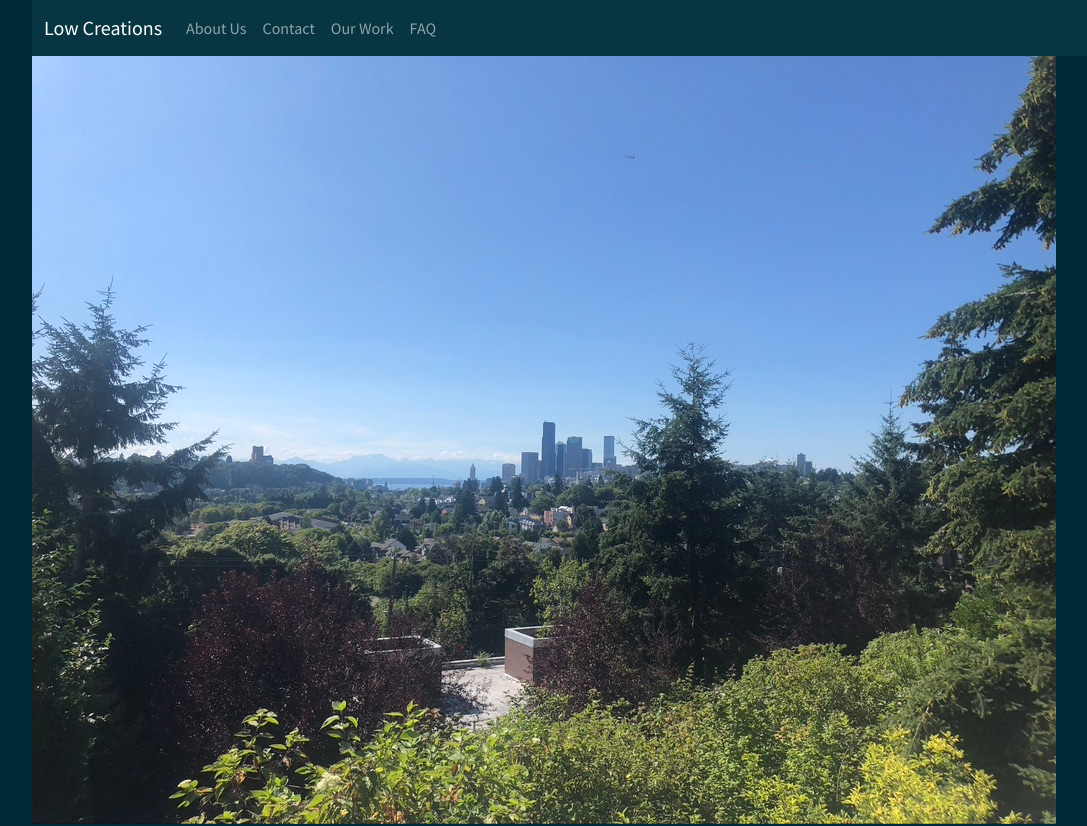
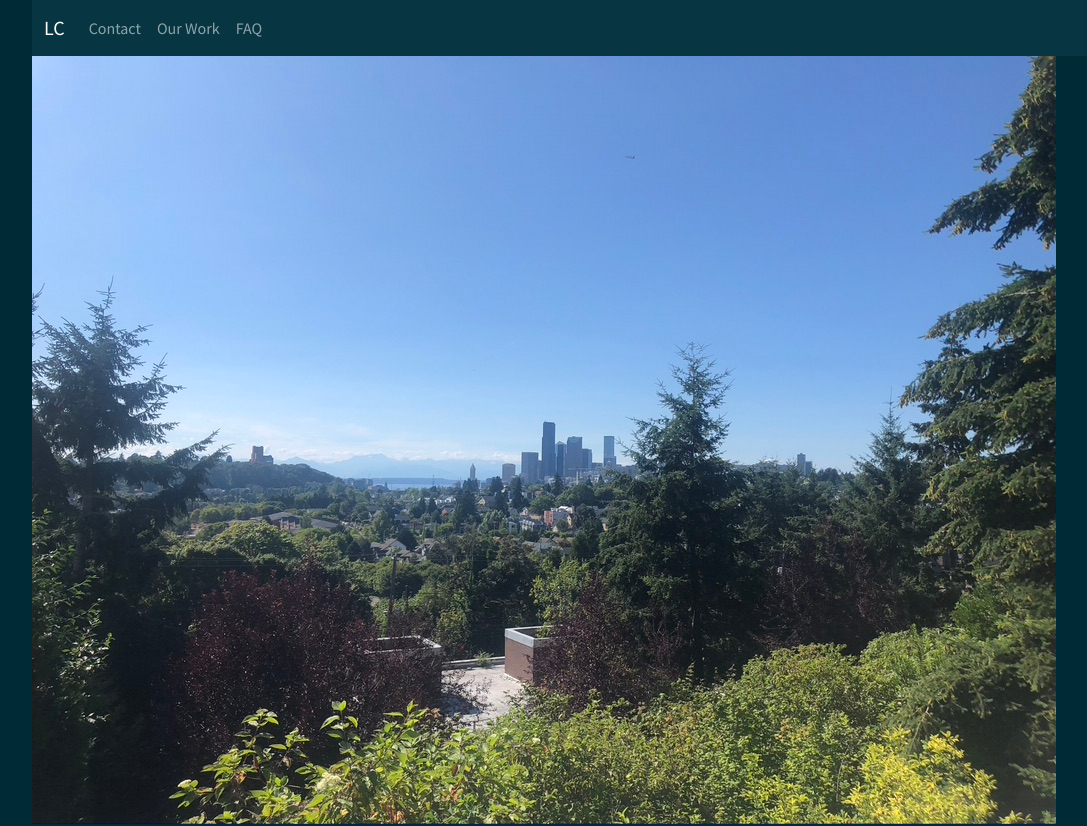
Before and after one commit to PeteLow-13/LowCreations, a React (Create React App) app: page / in a window 1280 px wide. Shown: the top 826 px of the page, without its empty margins (50-1137 px from the left). Built offline with nearby package versions, Linux system fonts and the light colour scheme.

Commit message:
single '

```diff
--- a/src/Components/Header.js
+++ b/src/Components/Header.js
@@ -1,25 +1,23 @@
 import React from 'react';
 import { Navbar, Nav, Container } from 'react-bootstrap';
 
-
 const Header = () => {
   return (
-    <Navbar collapseOnSelect expand="lg" bg="dark" variant="dark" >
+    <Navbar collapseOnSelect expand='lg' bg='dark' variant='dark'>
       <Container>
-      <Navbar.Brand href="/">Low Creations</Navbar.Brand>
-      <Navbar.Toggle aria-controls="responsive-navbar-nav" />
-      <Navbar.Collapse id="responsive-navbar-nav">
-        <Nav className="me-auto">
-          <Nav.Link href="/about">About Us</Nav.Link>
-          <Nav.Link href="/contact">Contact</Nav.Link>
-          <Nav.Link href="/work">Our Work</Nav.Link>
-          <Nav.Link href="/faq">FAQ</Nav.Link>
-          {/* <NavDropdown title="Dropdown" id="collasible-nav-dropdown">
+        <Navbar.Brand href='/'>LC</Navbar.Brand>
+        <Navbar.Toggle aria-controls='responsive-navbar-nav' />
+        <Navbar.Collapse id='responsive-navbar-nav'>
+          <Nav className='me-auto'>
+            {/* <Nav.Link href='/about'>About Us</Nav.Link> */}
+            <Nav.Link href='/contact'>Contact</Nav.Link>
+            <Nav.Link href='/work'>Our Work</Nav.Link>
+            <Nav.Link href='/faq'>FAQ</Nav.Link>
+            {/* <NavDropdown title="Dropdown" id="collasible-nav-dropdown">
 
           </NavDropdown> */}
-        </Nav>
-
-      </Navbar.Collapse>
+          </Nav>
+        </Navbar.Collapse>
       </Container>
     </Navbar>
   );
```
